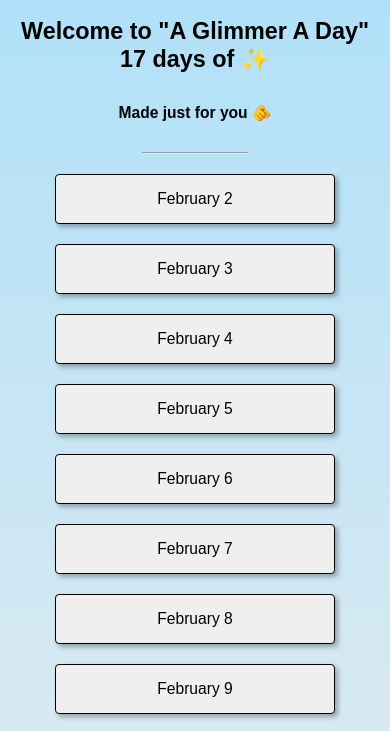
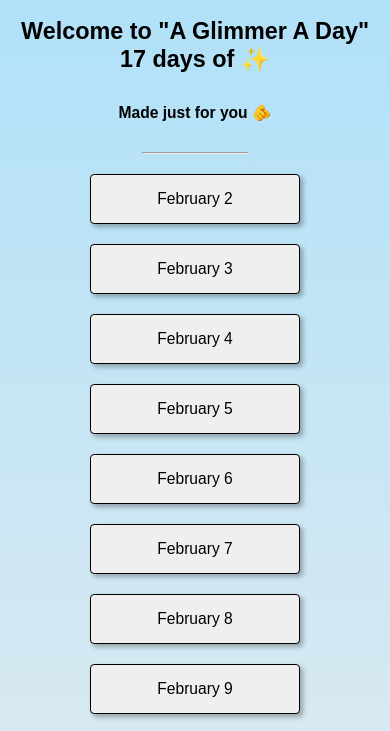
Before and after one commit to jpalank31/Glimmer, a plain HTML site: page index.html in a window 390 px wide. Shown: the part 80-811 px from the top of the page. Drawn offline with Linux system fonts and the light colour scheme.

Commit message:
Update index.html

```diff
--- a/index.html
+++ b/index.html
@@ -33,7 +33,7 @@
       }
       button {
         display: block;
-        width: 80%; /* Full width on mobile */
+        width: 60%; /* Full width on mobile */
         max-width: 300px; /* Limit max width */
         margin: 20px auto;
         font-size: 1.2em; /* Adjusted for larger screens */
```
